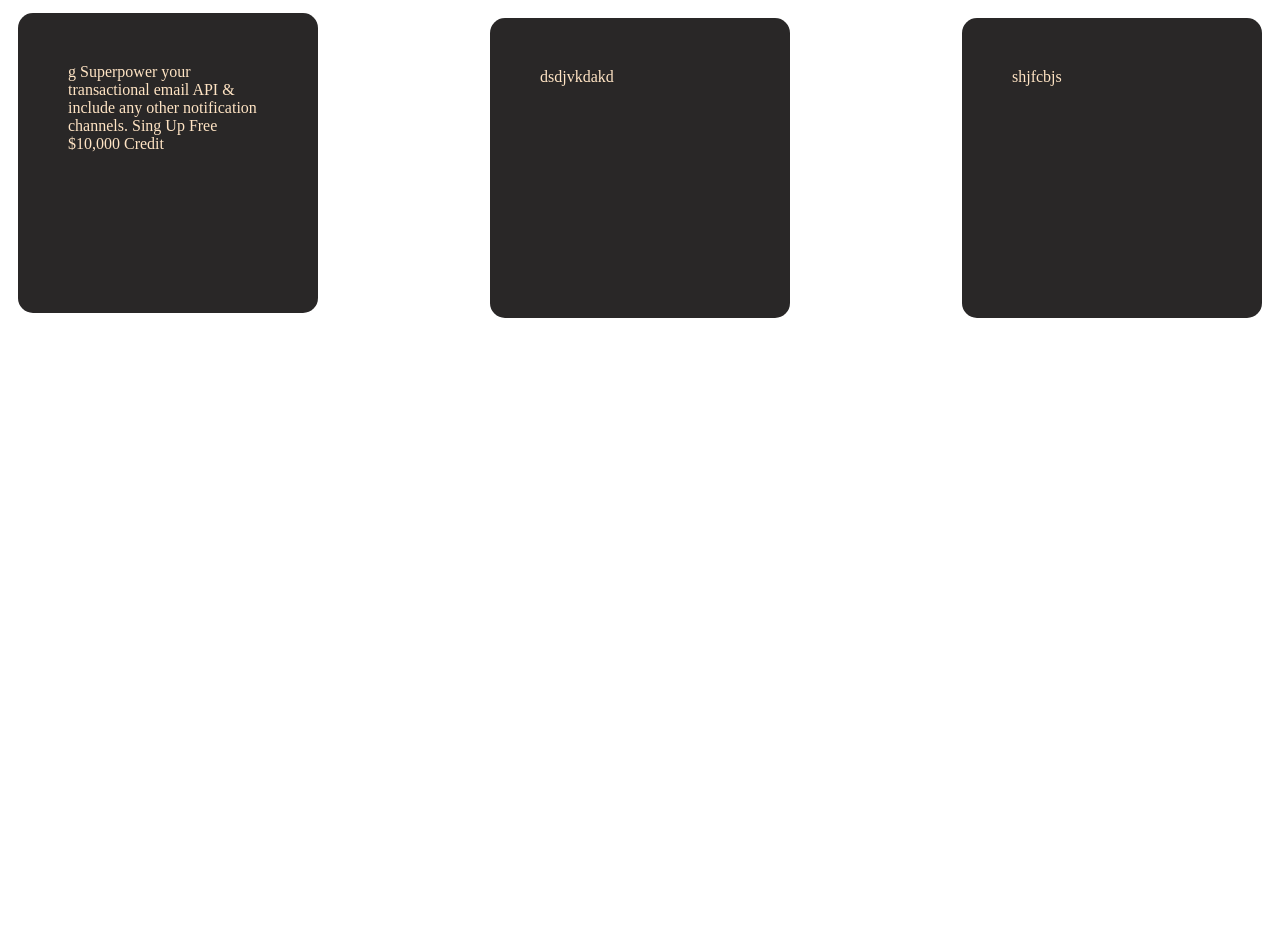
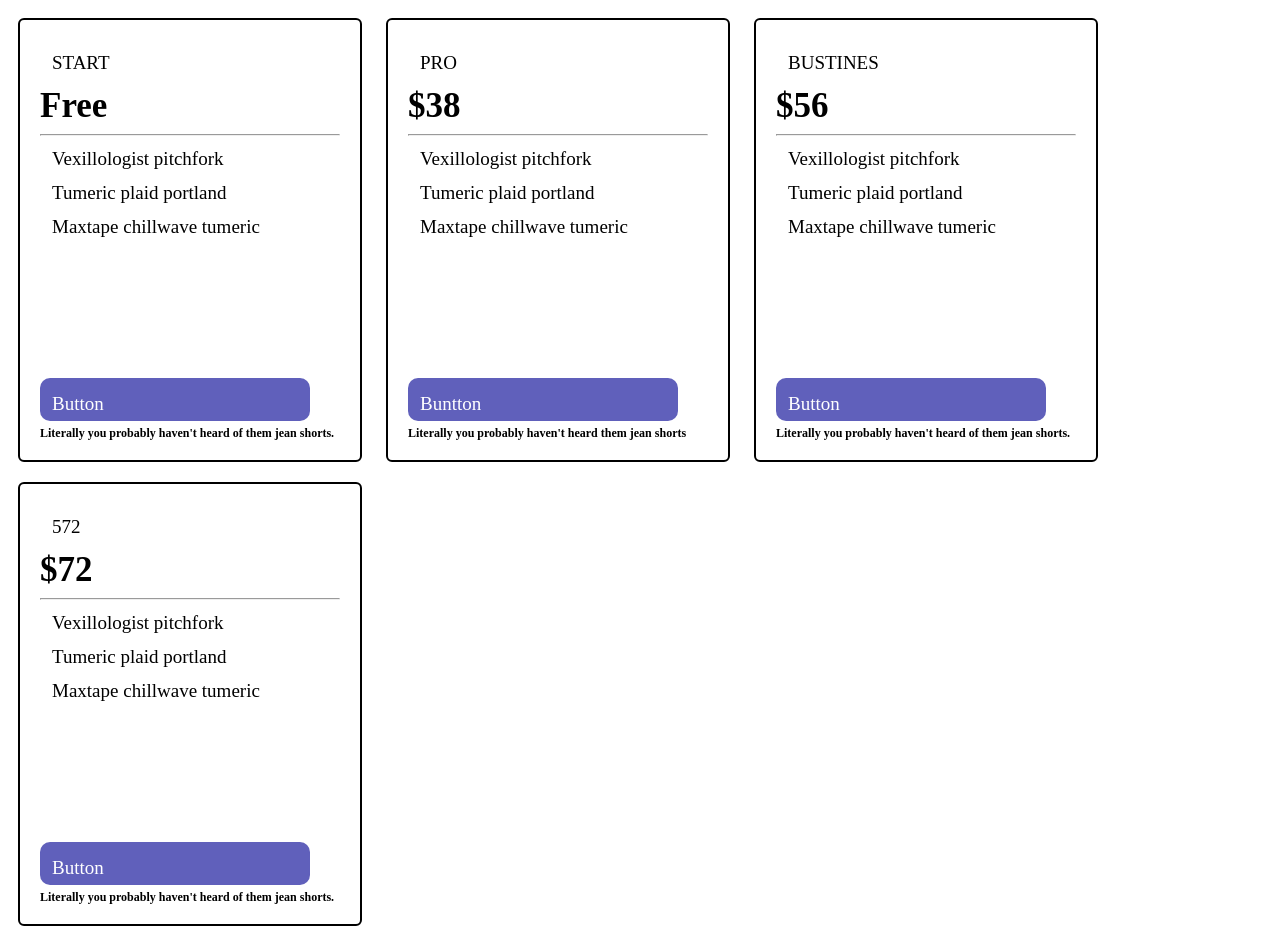
Before and after one commit to dzejlanadupljak/it_camp, a plain HTML site: page index.html in a window 1280 px wide. Before the commit the page ends 800 px from the top, so only its background shows below. Drawn offline with Linux system fonts and the light colour scheme.

Commit message:
first commit

```diff
--- a/index.html
+++ b/index.html
@@ -5,14 +5,56 @@
     <link rel="stylesheet" href="style.css" />
   </head>
   <body>
-    <div class="kocka">
+    <div class="mojaklasa2">
 
-      <div class="mojaklasa">g
-        Superpower your transactional email API & include any other notification
-        channels. Sing Up Free $10,000 Credit
+      <div class="mojaklasa" >
+        <p>START</p>
+        <h2>Free</h2>
+        <hr>
+        <p>Vexillologist pitchfork</p>
+        <p>Tumeric plaid portland</p>
+        <p>Maxtape chillwave tumeric</p>
+        <div class="nekaklasa ">
+          <p>Button</p>
+        </div>
+        <h1>Literally you probably haven't heard of them jean shorts.</h1>
       </div>
-      <div class="novaklasa">dsdjvkdakd</div>
-      <div class="poslednja">shjfcbjs</div>
+      <div class="mojaklasa">
+        <p>PRO</p>
+        <h2>$38</h2>
+        <hr>
+        <p>Vexillologist pitchfork</p>
+        <p>Tumeric plaid portland</p>
+        <p>Maxtape chillwave tumeric</p>
+        <div class="nekaklasa">
+          <p>Buntton</p>
+        </div>
+        <h1>Literally you probably haven't heard them jean shorts</h1>
+      </div>
+      <div class="mojaklasa">
+        <p>BUSTINES</p>
+        <h2>$56</h2>
+        <hr>
+        <p>Vexillologist pitchfork</p>
+        <p>Tumeric plaid portland</p>
+        <p>Maxtape chillwave tumeric</p>
+        <div class="nekaklasa ">
+          <p>Button</p>
+        </div>
+        <h1>Literally you probably haven't heard of them jean shorts.</h1>
+      </div>
+      <div class="mojaklasa">
+        <p>572</p>
+        <h2>$72</h2>
+        <hr>
+        <p>Vexillologist pitchfork</p>
+        <p>Tumeric plaid portland</p>
+        <p>Maxtape chillwave tumeric</p>
+        <div class="nekaklasa ">
+          <p>Button</p>
+        </div>
+        <h1>Literally you probably haven't heard of them jean shorts.</h1>
+      </div>
 
 
     </div>
--- a/style.css
+++ b/style.css
@@ -1,42 +1,45 @@
+h2 {
+  color: black;
+  background-color: white;
+  margin: 0px;
+  font-size: 35px;
+}
+p {
+  margin: 12px;
+  font-size: 19px;
+}
 h1 {
-  color: aqua;
-  background-color: black;
+  font-size: 12px;
+  background-color: white;
+  color: black;
+  margin-top: 5px;
 }
-.kocka {
-  display: flex;
+.mojaklas2 {
+  display: inline-block;
   justify-content: space-between;
   align-items: center;
 }
 
 .mojaklasa {
-  background-color: rgb(41, 39, 39);
-  color: bisque;
-  width: 200px;
-  height: 200px;
-  border-radius: 15px;
-  border: 3px;
-  border-color: rgb(90, 90, 90);
-  padding: 50px;
-  display: inline-block;
-  margin: 0px 10px 10px 10px;
-}
-.novaklasa {
-  background-color: rgb(41, 39, 39);
-  color: bisque;
-  width: 200px;
-  height: 200px;
-  border-radius: 15px;
-  padding: 50px;
+  background-color: white;
+  color: black;
+  width: 300px;
+  height: 400px;
+  border: 2px solid;
+  border-color: black;
+  border-radius: 6px;
+  padding: 20px;
   display: inline-block;
   margin: 10px;
 }
-.poslednja {
-  background-color: rgb(41, 39, 39);
-  color: bisque;
-  width: 200px;
-  height: 200px;
-  border-radius: 15px;
-  padding: 50px;
-  display: inline-block;
-  margin: 10px;
+.nekaklasa {
+  width: 270px;
+  height: 30px;
+  background-color: rgb(96, 96, 187);
+  color: white;
+  border-radius: 10px;
+  padding-left: 0;
+  padding-bottom: 10px;
+  padding-top: 3px;
+  margin-top: 140px;
 }
```
